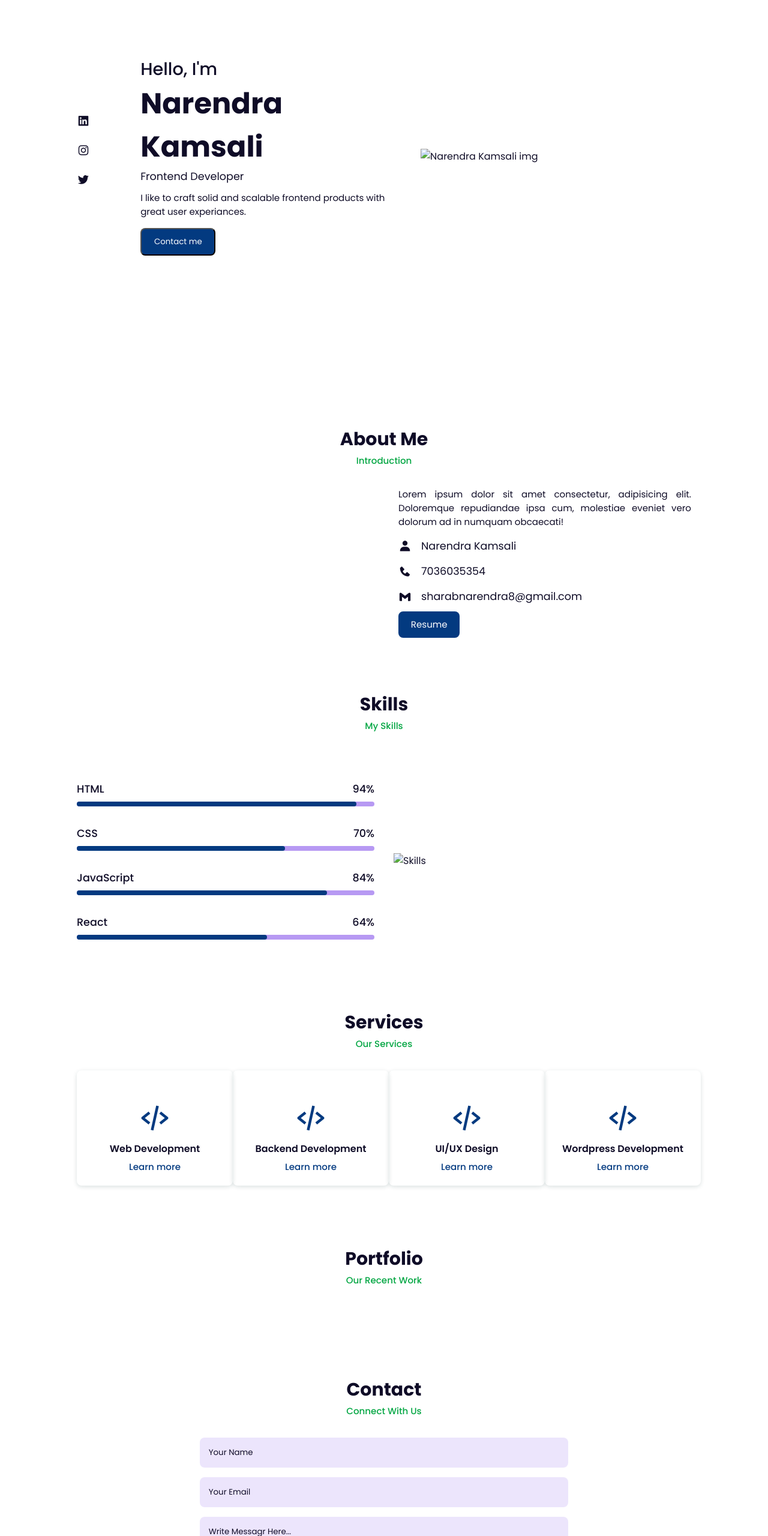
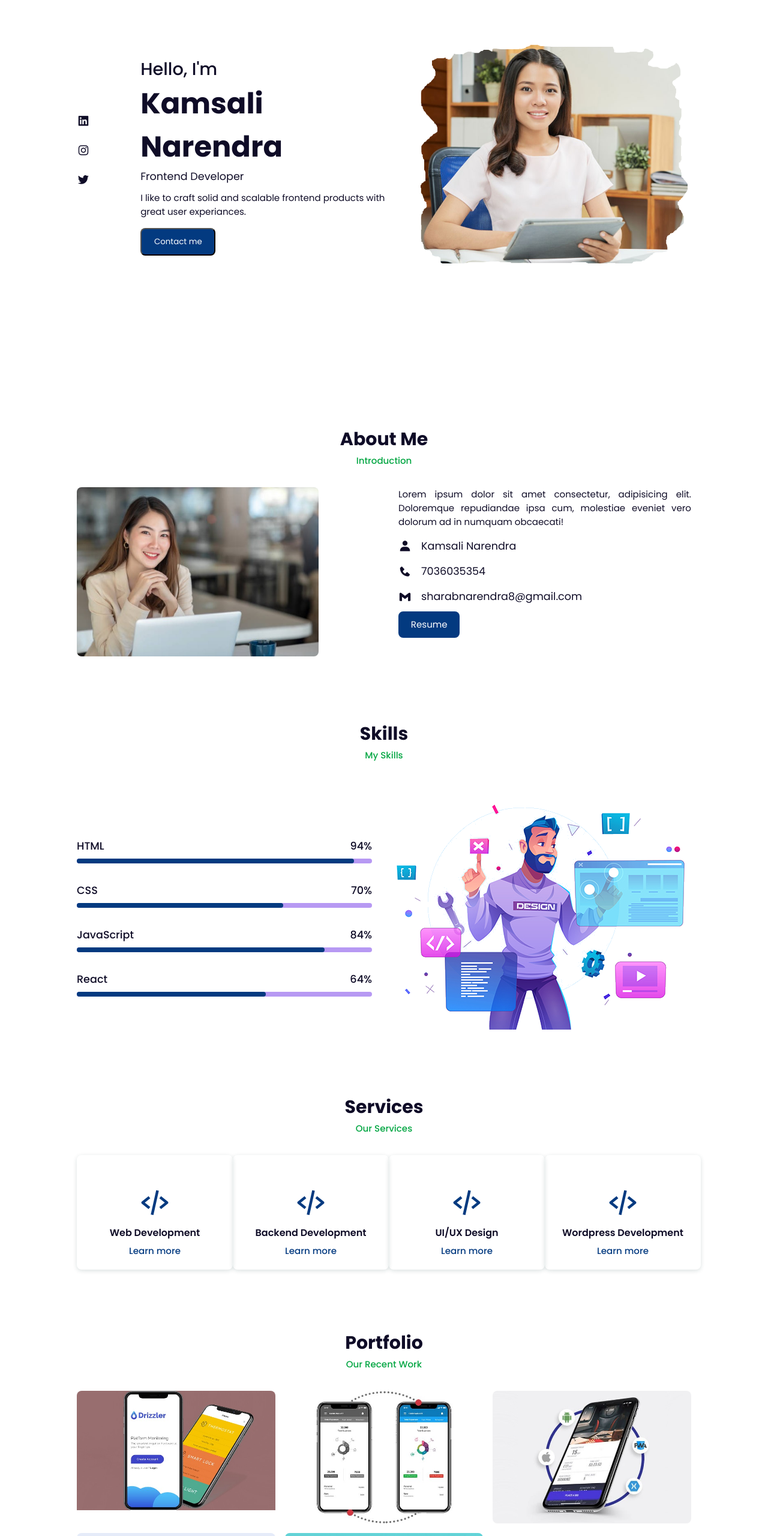
Before and after one commit to Sharabnarendra/Portfolio, a plain HTML site: page index.html in a window 1280 px wide. Shown: the part 140-2700 px from the top of the page at 60% size. Drawn offline with nearby package versions, Linux system fonts and the light colour scheme.

Commit message:
index.html

```diff
--- a/index.html
+++ b/index.html
@@ -40,7 +40,7 @@
 
         <div class="home-text">
             <span>Hello, I'm</span>
-            <h1>Narendra Kamsali</h1>
+            <h1>Kamsali Narendra</h1>
             <h2>Frontend Developer</h2>
             <p>
                 I like to craft solid and scalable frontend products with great user experiances.
@@ -49,7 +49,7 @@
         </div>
 
         <div class="home-image">
-            <img src="images/11.png" alt="Narendra Kamsali img">
+            <img src="11.png" alt="Narendra Kamsali img">
         </div>
     </section>
 
@@ -64,7 +64,7 @@
         <!-- About content -->
         <div class="about-content">
             <div class="about-img">
-                <img src="images/121.jpg" alt="">
+                <img src="121.jpg" alt="">
             </div>
 
             <div class="about-text">
@@ -74,7 +74,7 @@
                 <div class="information">
                     <div class="info-box">
                         <i class='bx bxs-user'></i>
-                        <span>Narendra Kamsali</span>
+                        <span>Kamsali Narendra</span>
                     </div>
                     <div class="info-box">
                         <i class='bx bxs-phone'></i>
@@ -132,7 +132,7 @@
 
             <!-- Skills image -->
             <div class="skills-img">
-                <img src="images/123.png" alt="Skills">
+                <img src="123.png" alt="Skills">
             </div>
         </div>
     </section>
@@ -184,22 +184,22 @@
         <!-- Portfolio content -->
         <div class="portfolio-content">
             <div class="portfolio-img">
-                <img src="images/blog-1.jpg" alt="">
+                <img src="blog-1.jpg" alt="">
             </div>
             <div class="portfolio-img">
-                <img src="images/blog-2.jpg" alt="">
+                <img src="blog-2.jpg" alt="">
             </div>
             <div class="portfolio-img">
-                <img src="images/blog-3.jpg" alt="">
+                <img src="blog-3.jpg" alt="">
             </div>
             <div class="portfolio-img">
-                <img src="images/blog-4.jpg" alt="">
+                <img src="blog-4.jpg" alt="">
             </div>
             <div class="portfolio-img">
-                <img src="images/blog-5.jpg" alt="">
+                <img src="blog-5.jpg" alt="">
             </div>
             <div class="portfolio-img">
-                <img src="images/blog-6.jpg" alt="">
+                <img src="blog-6.jpg" alt="">
             </div>
         </div>
     </section>
```
